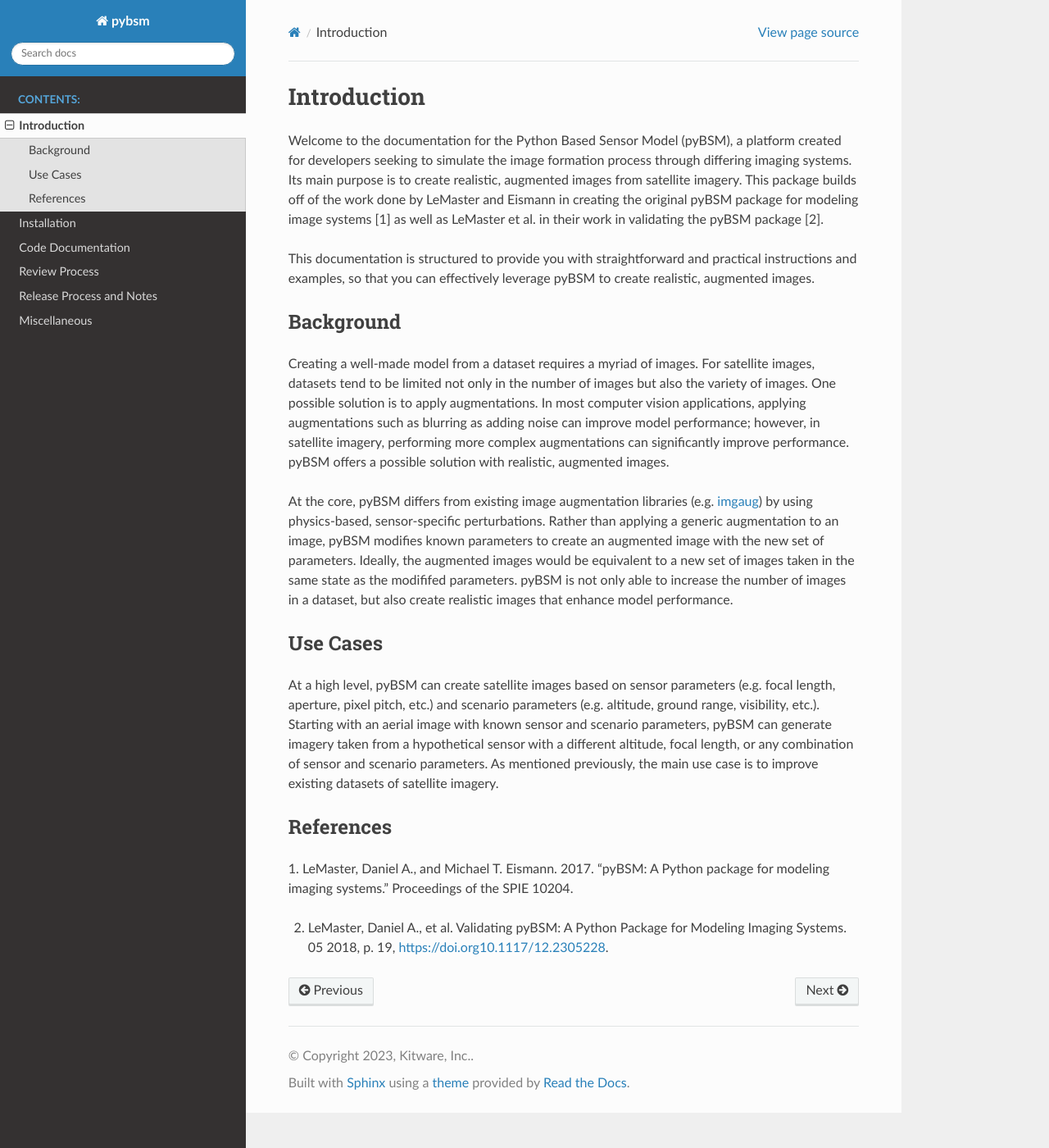
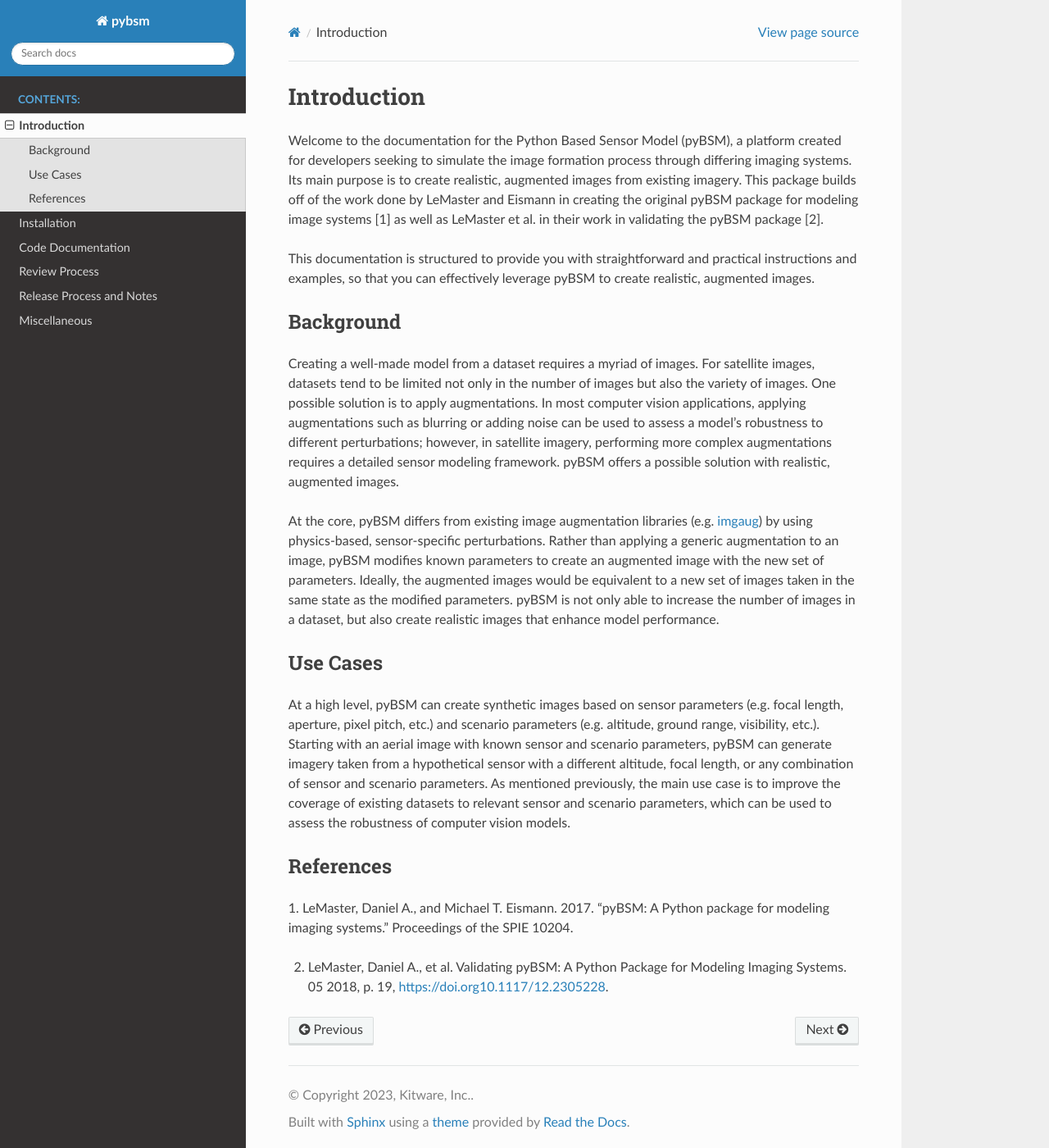
Before and after one commit to Kitware/pybsm, a Sphinx documentation site: the page built from docs/introduction.rst, in a window 1280 px wide and 1400 px high. Shown: the whole window at 82% size. Built offline with Sphinx 7.4.7 and the Read the Docs theme 2.0.0, drawn with Linux system fonts in a browser that asks for light colours.

Commit message:
Remove mention of satellite imagery and add focus on evaluation.

```diff
--- a/docs/introduction.rst
+++ b/docs/introduction.rst
@@ -3,7 +3,7 @@ Introduction
 
 Welcome to the documentation for the Python Based Sensor Model (pyBSM), a platform created for
 developers seeking to simulate the image formation process through differing imaging systems. Its
-main purpose is to create realistic, augmented images from satellite imagery. This
+main purpose is to create realistic, augmented images from existing imagery. This
 package builds off of the work done by LeMaster and Eismann in creating the original pyBSM package
 for modeling image systems [1] as well as LeMaster et al. in their work in validating the pyBSM
 package [2].
@@ -17,26 +17,27 @@ Background
 Creating a well-made model from a dataset requires a myriad of images. For satellite images, datasets tend
 to be limited not only in the number of images but also the variety of images. One possible solution
 is to apply augmentations. In most computer vision applications, applying augmentations such as
-blurring as adding noise can improve model performance; however, in satellite imagery, performing more
-complex augmentations can significantly improve performance. pyBSM offers a possible solution
+blurring or adding noise can be used to assess a model's robustness to different perturbations;
+however, in satellite imagery, performing more complex augmentations requires a detailed sensor
+modeling framework. pyBSM offers a possible solution
 with realistic, augmented images.
 
 At the core, pyBSM differs from existing image augmentation libraries (e.g. `imgaug <https://github.com/aleju/imgaug>`_)
 by using physics-based, sensor-specific perturbations. Rather than applying a generic augmentation
 to an image, pyBSM modifies known parameters to create an augmented image with the new set of
 parameters. Ideally, the augmented images would be equivalent to a new set of images taken in the
-same state as the modififed parameters. pyBSM is not only able to increase the number of images in a
+same state as the modified parameters. pyBSM is not only able to increase the number of images in a
 dataset, but also create realistic images that enhance model performance.
 
 Use Cases
 ---------
 
-At a high level, pyBSM can create satellite images based on sensor parameters (e.g. focal length,
+At a high level, pyBSM can create synthetic images based on sensor parameters (e.g. focal length,
 aperture, pixel pitch, etc.) and scenario parameters (e.g. altitude, ground range, visibility, etc.).
 Starting with an aerial image with known sensor and scenario parameters, pyBSM can generate imagery taken
 from a hypothetical sensor with a different altitude, focal length, or any combination of sensor and
-scenario parameters. As mentioned previously, the main use case is to improve existing datasets of satellite
-imagery.
+scenario parameters. As mentioned previously, the main use case is to improve the coverage of existing datasets to relevant sensor and scenario parameters,
+which can be used to assess the robustness of computer vision models.
 
 
 References
```
